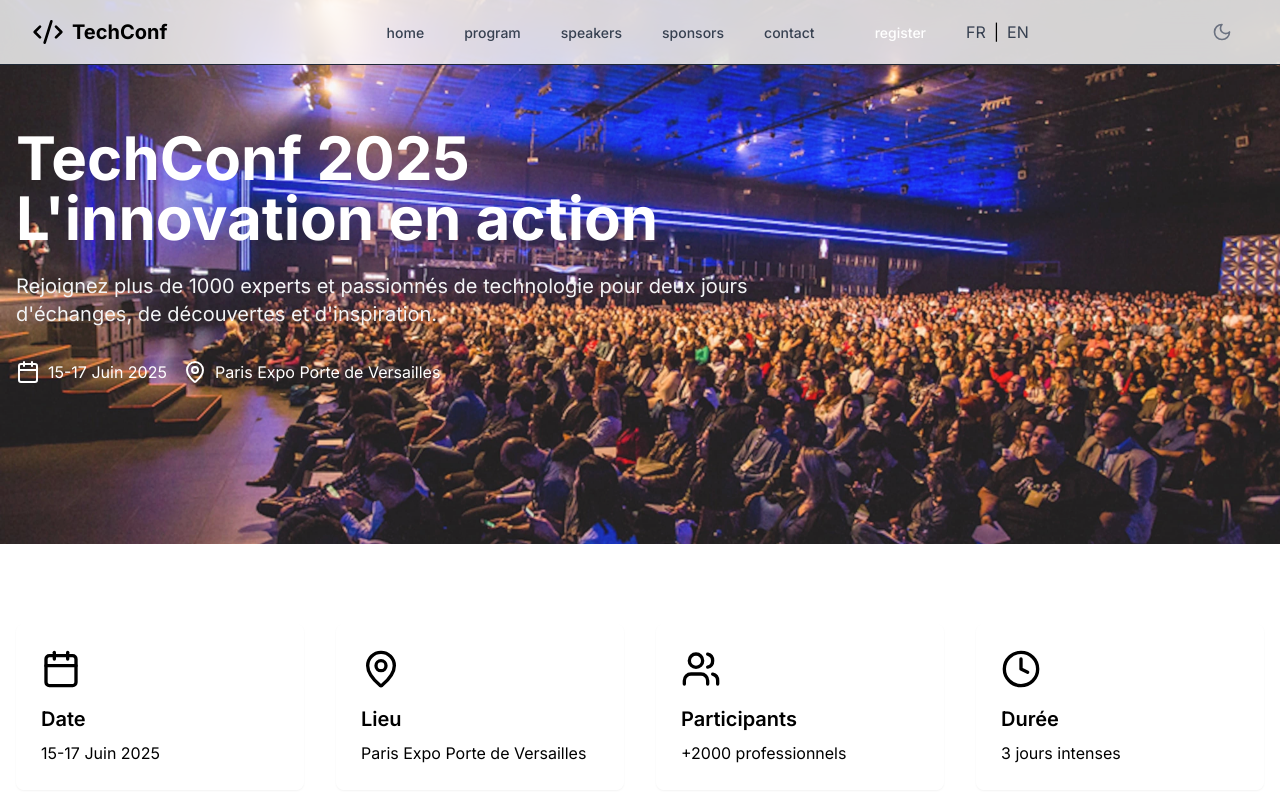
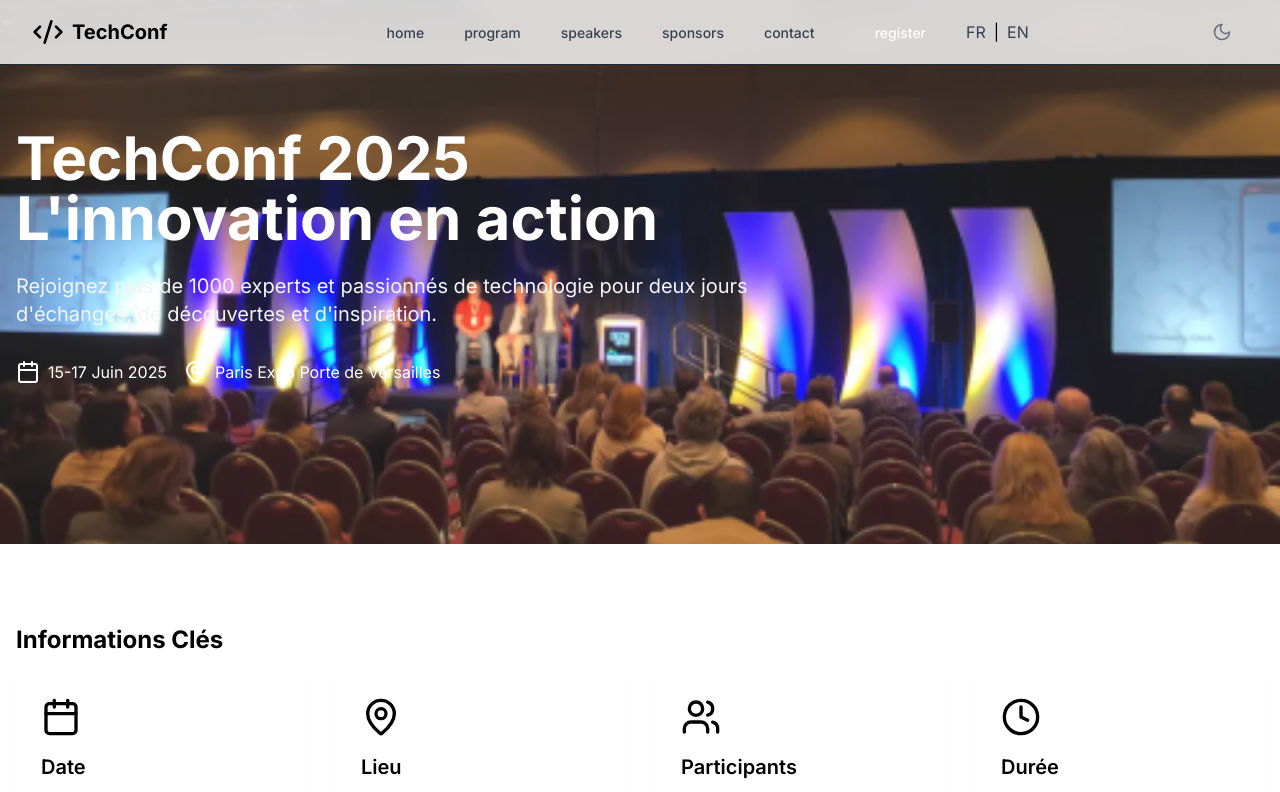
Before and after one commit to glo22-MG/appconference, a Next.js app: page / in a window 1280 px wide. Shown: the top 792 px of the page. Built offline with nearby package versions, Linux system fonts and the light colour scheme; no server answers.

Commit message:
performance au max

```diff
--- a/app/contact/page.jsx
+++ b/app/contact/page.jsx
@@ -1,4 +1,4 @@
-import Contact from "@/components/Contact";
+import Contact from '@/components/contact';
 
 export const metadata = {
   metadataBase: new URL('http://acme.com'),
@@ -11,5 +11,5 @@ export const metadata = {
 };
 
 export default function Page() {
- return <Contact />;
+  return <Contact />;
 }
--- a/components/headercomponents/MenuButton.jsx
+++ b/components/headercomponents/MenuButton.jsx
@@ -1,13 +1,13 @@
-import { Menu, X } from "lucide-react";
+import { Menu, X } from 'lucide-react';
 
 // Affiche le bouton qui permet d'ouvrir/fermer le menu mobile.
-
 export default function MenuButton({ isMenuOpen, setIsMenuOpen }) {
   return (
     <div className="md:hidden">
       <button
         onClick={() => setIsMenuOpen(!isMenuOpen)}
         className="inline-flex items-center justify-center p-2 rounded-md text-gray-700 hover:text-primary hover:bg-gray-50"
+        aria-label={isMenuOpen ? 'Fermer le menu' : 'Ouvrir le menu'} // Ajoute un aria-label dynamique
       >
         {isMenuOpen ? (
           <X className="block h-6 w-6" />
--- a/components/home/homeBlocks/KeyBlock.jsx
+++ b/components/home/homeBlocks/KeyBlock.jsx
@@ -1,10 +1,11 @@
-// Composant AboutBlock
-
-import { Calendar, Clock, MapPin, Users } from "lucide-react";
-import { Card } from "@/components/ui/card";
+import { Calendar, Clock, MapPin, Users } from 'lucide-react';
+import { Card } from '@/components/ui/card';
 
 export default function KeyBlock() {
   return (
+    <div>
+      <h2 className="text-2xl font-bold mb-4">Informations Clés</h2>{' '}
+      {/* Ajoute un titre de niveau supérieur */}
       <div className="grid grid-cols-1 md:grid-cols-2 lg:grid-cols-4 gap-8">
         <Card className="p-6">
           <Calendar className="w-10 h-10 mb-4 text-primary" />
@@ -14,7 +15,9 @@ export default function KeyBlock() {
         <Card className="p-6">
           <MapPin className="w-10 h-10 mb-4 text-primary" />
           <h3 className="text-xl font-semibold mb-2">Lieu</h3>
-            <p className="text-muted-foreground">Paris Expo Porte de Versailles</p>
+          <p className="text-muted-foreground">
+            Paris Expo Porte de Versailles
+          </p>
         </Card>
         <Card className="p-6">
           <Users className="w-10 h-10 mb-4 text-primary" />
@@ -27,5 +30,6 @@ export default function KeyBlock() {
           <p className="text-muted-foreground">3 jours intenses</p>
         </Card>
       </div>
+    </div>
   );
 }
--- a/components/home/homeBlocks/heroBlocks/HeroImg.jsx
+++ b/components/home/homeBlocks/heroBlocks/HeroImg.jsx
@@ -1,5 +1,4 @@
 'use client';
-// Composant HeroImage avec adaptation au thème
 import Image from 'next/image';
 import { useMyContext } from '@/provider/MyContextProvider';
 
@@ -9,15 +8,16 @@ export default function HeroImage() {
   return (
     <div className="absolute inset-0">
       <Image
-        src="/images/techimage.webp"
+        src="/images/techImgConf1.webp"
         alt="Conference background"
         className={`object-cover ${
           theme === 'light'
-            ? 'mix-blend-multiply opacity-90' // Changé pour être plus visible en mode clair
-            : 'mix-blend-overlay opacity-70' // Conserve la visibilité en mode sombre
+            ? 'mix-blend-multiply opacity-90'
+            : 'mix-blend-overlay opacity-70'
         }`}
         fill
         priority
+        sizes="(max-width: 768px) 100vw, 50vw" // Ajoute des tailles pour différentes largeurs d'écran
       />
     </div>
   );
```
Also changed, not shown: public/images/techImgConf1.webp (added), public/images/techimage1.webp (added), 12 other files (tests, documents, lock files or other folders). Lines whose indentation alone changed are shown as unchanged.
